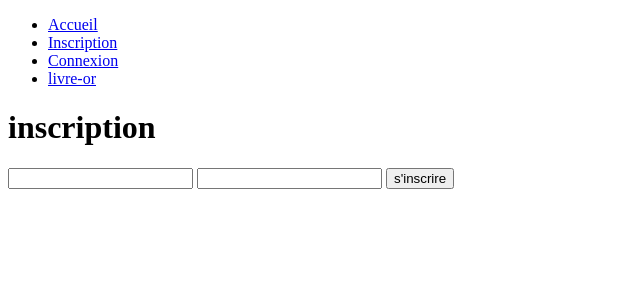
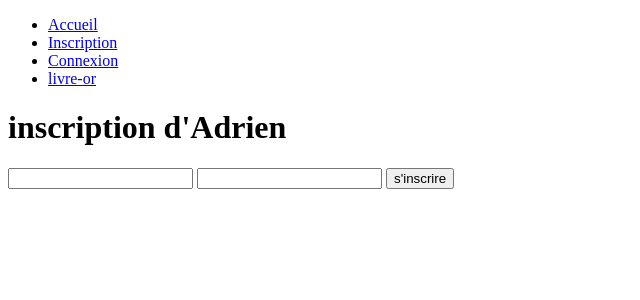
Before and after one commit to H-rayen/livreor, a PHP site: page /inscription.php in a window 1280 px wide. Shown: the top 300 px of the page, without its empty margins (0-640 px from the left). Run offline with PHP 8.4, Linux system fonts and the light colour scheme.

Commit message:
Update inscription.php

```diff
--- a/inscription.php
+++ b/inscription.php
@@ -5,7 +5,7 @@
 <?php include "structure/header.php"; ?>
 <body>
     <?php include "structure/menu.php"; ?>
-    <h1>inscription</h1>
+    <h1>inscription d'Adrien</h1>
 
     <form method="post" action ="model/traitement-inscription.php">
 
```
